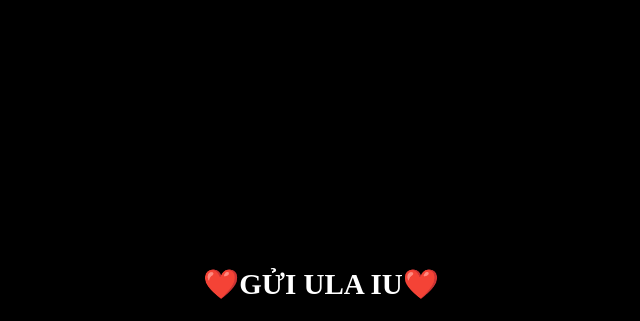
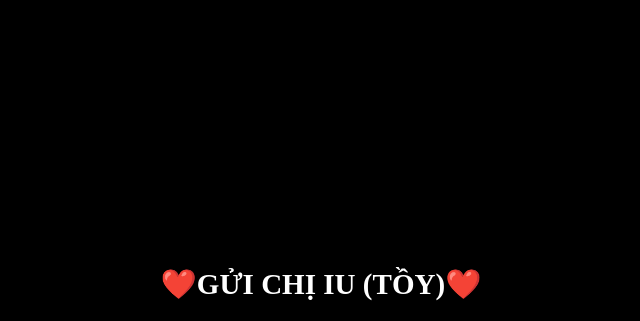
Before and after one commit to Kayazumi/Noel, a plain HTML site: page index.html in a window 1280 px wide. Shown: the top 321 px of the page, without its empty margins (319-959 px from the left). Drawn offline with nearby package versions, Linux system fonts and the light colour scheme; some packages are replaced by stand-ins of ours; grey boxes are pictures that could not be loaded; a script that the page names is missing.

Commit message:
Update index.html

```diff
--- a/index.html
+++ b/index.html
@@ -18,7 +18,7 @@
 </head>
 <body>
 <div id="openBtn">
-	<p>❤️GỬI ULA IU❤️️️</p>
+	<p>❤️GỬI CHỊ IU (TỒY)❤️️️</p>
 	<img src="https://gd-hbimg.huaban.com/cfbe2cd2afe4be0b31869ae01c97a7fa3e0448bd4263-NVVASc_fw1200webp">
 </div>
 
```
